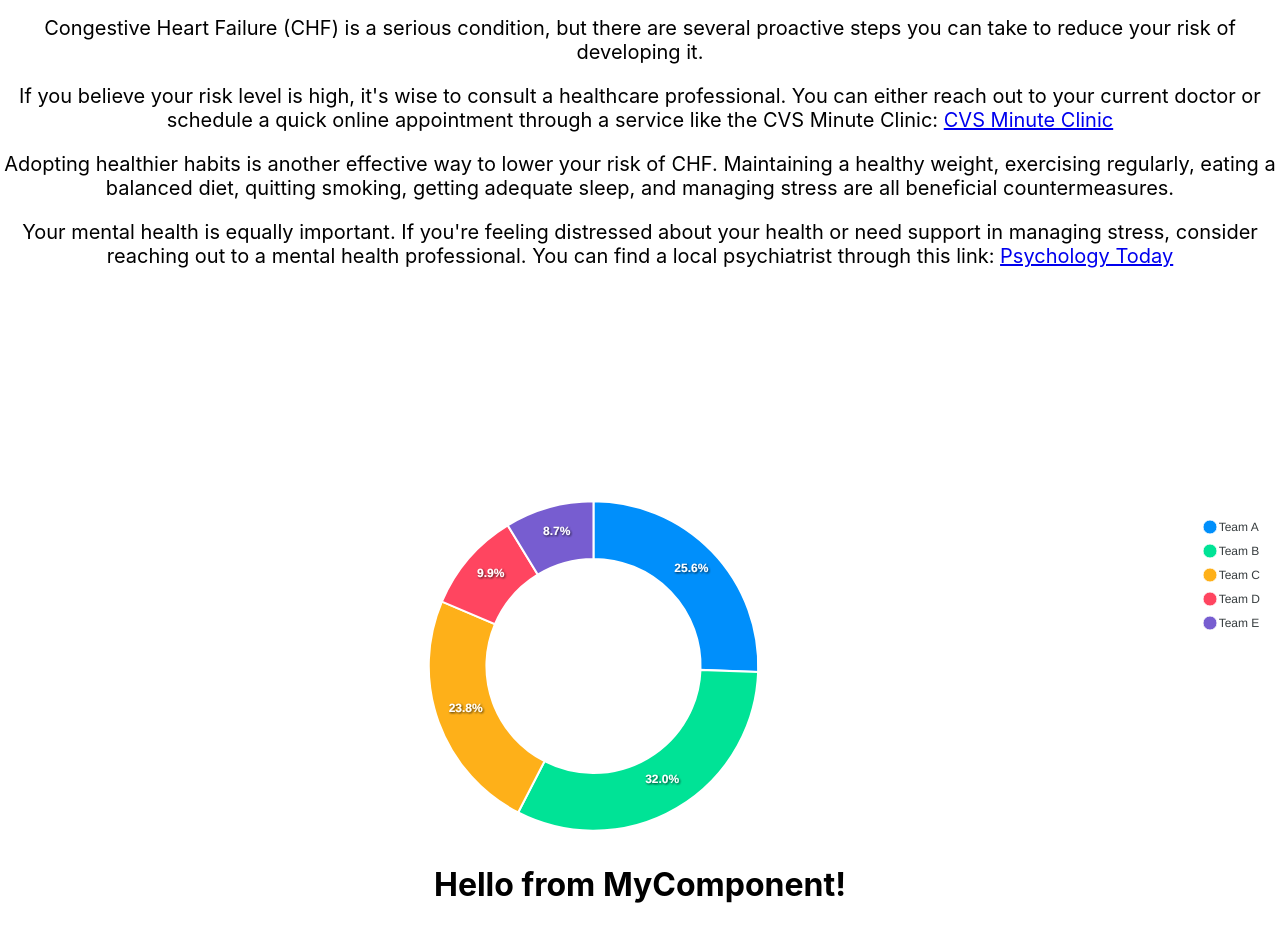
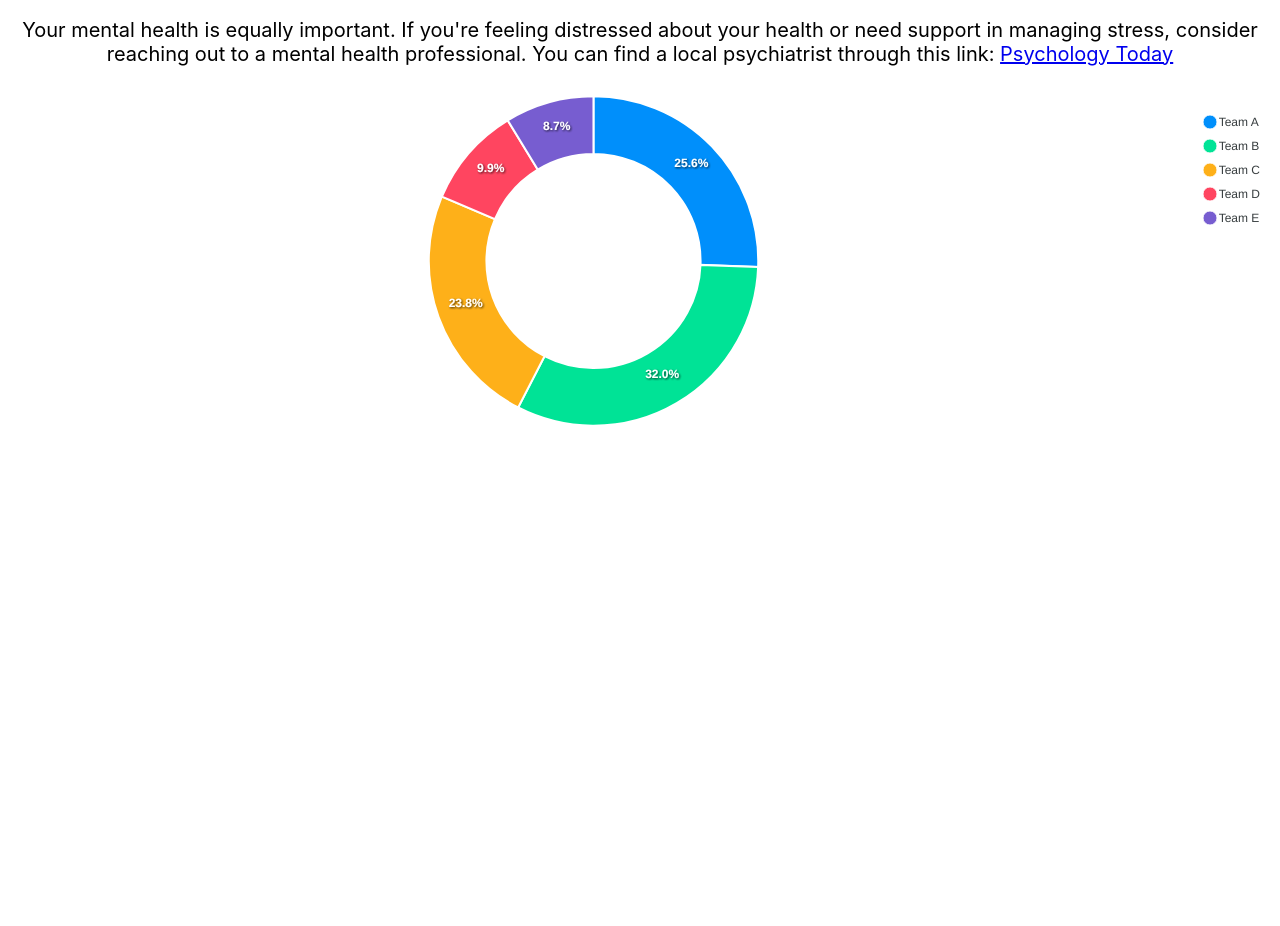
Before and after one commit to jming9188/DTE-Hackathon-2024, a React (Create React App) app in the folder frontend/: page /results in a window 1280 px wide. Shown: the part 309-1235 px from the top of the page. After the commit the page ends 800 px from the top, so only its background shows below. Built offline with nearby package versions, Linux system fonts and the light colour scheme.

Commit message:
Fixes formatting

```diff
--- a/frontend/src/NextSteps.css
+++ b/frontend/src/NextSteps.css
@@ -1,7 +1,7 @@
 .NextSteps {
     text-align: center;
     background-color: white;
-    min-height: 100vh;
+    min-height: 10vh;
     display: flex;
     flex-direction: column;
     align-items: center;
--- a/frontend/src/Results.js
+++ b/frontend/src/Results.js
@@ -1,12 +1,11 @@
 import React from 'react';
 import ApexChart from './Piechart';
-import NextSteps from './NextSteps'
+import NextSteps from './NextSteps';
 function Results() {
     return (
       <div>
         <NextSteps/>
         <ApexChart/>
-        <h1>Hello from MyComponent!</h1>
       </div>
     );
   }
```
